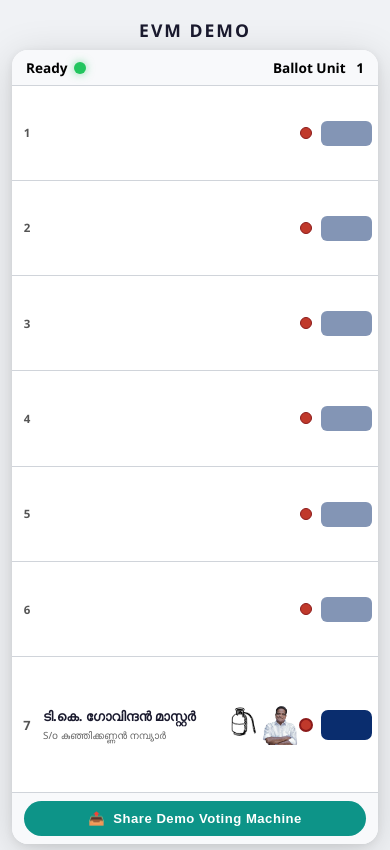
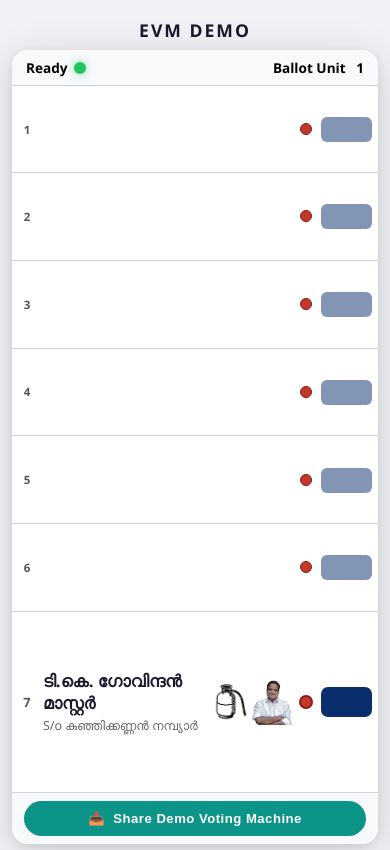
Before and after one commit to tkgovindanmaster/evm, a plain HTML site: page index.html in a window 390 px wide. Drawn offline with Linux system fonts and the light colour scheme.

Commit message:
updation

```diff
--- a/index.html
+++ b/index.html
@@ -372,7 +372,7 @@
     .col-num    { width: 28px; font-size: .8rem; text-align: center; padding-left: 5px !important; }
     .col-info   { }
     .col-photo  { width: 36px; }
-    .col-symbol { width: 36px; }
+    .col-symbol { width: 36px; order: -1; }
     .col-led    { width: 24px; text-align: center; }
     .col-btn    { width: 60px; text-align: right; padding-right: 6px !important; }
 
@@ -396,23 +396,23 @@
     #row-1 td { padding: 6px 3px; }
 
     #row-1 .photo-avatar {
-        width: 40px !important;
-        height: 40px !important;
+        width: 46px !important;
+        height: 46px !important;
         border-radius: 4px;
     }
 
     #row-1 td.col-symbol img {
-        width: 34px !important;
-        height: 34px !important;
+        width: 42px !important;
+        height: 42px !important;
     }
 
     #row-1 .candidate-name {
-        font-size: .82rem;
+        font-size: 1.05rem;
         line-height: 1.3;
     }
 
     #row-1 td.col-info div:not(.candidate-name) {
-        font-size: .62rem !important;
+        font-size: .78rem !important;
         color: #666;
         margin-top: 1px;
     }
@@ -445,9 +445,9 @@
     .col-btn    { width: 52px; }
     .compact-row .vote-btn { font-size: .55rem; padding: 6px 4px; }
     .share-btn  { font-size: .72rem; }
-    #row-1 .candidate-name   { font-size: .74rem; }
-    #row-1 .photo-avatar     { width: 34px !important; height: 34px !important; }
-    #row-1 td.col-symbol img { width: 28px !important; height: 28px !important; }
+    #row-1 .candidate-name   { font-size: .92rem; }
+    #row-1 .photo-avatar     { width: 40px !important; height: 40px !important; }
+    #row-1 td.col-symbol img { width: 32px !important; height: 32px !important; }
     #row-1 .vote-btn         { padding: 8px 4px; font-size: .62rem; }
 }
 
@@ -547,18 +547,18 @@
                     <!-- Candidate row 7 -->
                     <tr id="row-1">
                         <td class="col-num">7</td>
-                        <td class="col-info">
+                        <td class="col-info" style="padding-right:0;">
                             <div class="candidate-name">ടി.കെ. ഗോവിന്ദൻ മാസ്റ്റർ</div>
                             <div style="font-size:.75rem;color:#666;margin-top:3px;">S/o കുഞ്ഞിക്കണ്ണൻ നമ്പ്യാർ</div>
                         </td>
-                        <td class="col-symbol">
-                            <img src="images/gas.jpeg" style="width:60px;height:60px;object-fit:contain;">
-                        </td>
-                        <td class="col-photo">
-                            <div class="photo-avatar" style="width:75px;height:75px;">
-                                <img src="images/govidan1.png" alt="Candidate Photo">
-                            </div>
-                        </td>
+                        <td class="col-symbol" style="padding-left:0;">
+    <img src="images/gas.jpeg" style="width:60px;height:60px;object-fit:contain;display:block;margin-left:-14px;">
+</td>
+                        <td class="col-photo" style="padding-left:0;">
+    <div class="photo-avatar" style="width:75px;height:75px;margin-left:-8px;">
+        <img src="images/govidan1.png" alt="Candidate Photo">
+    </div>
+</td>
                         <td class="col-led">
                             <div class="led" id="led-1"></div>
                         </td>
```
